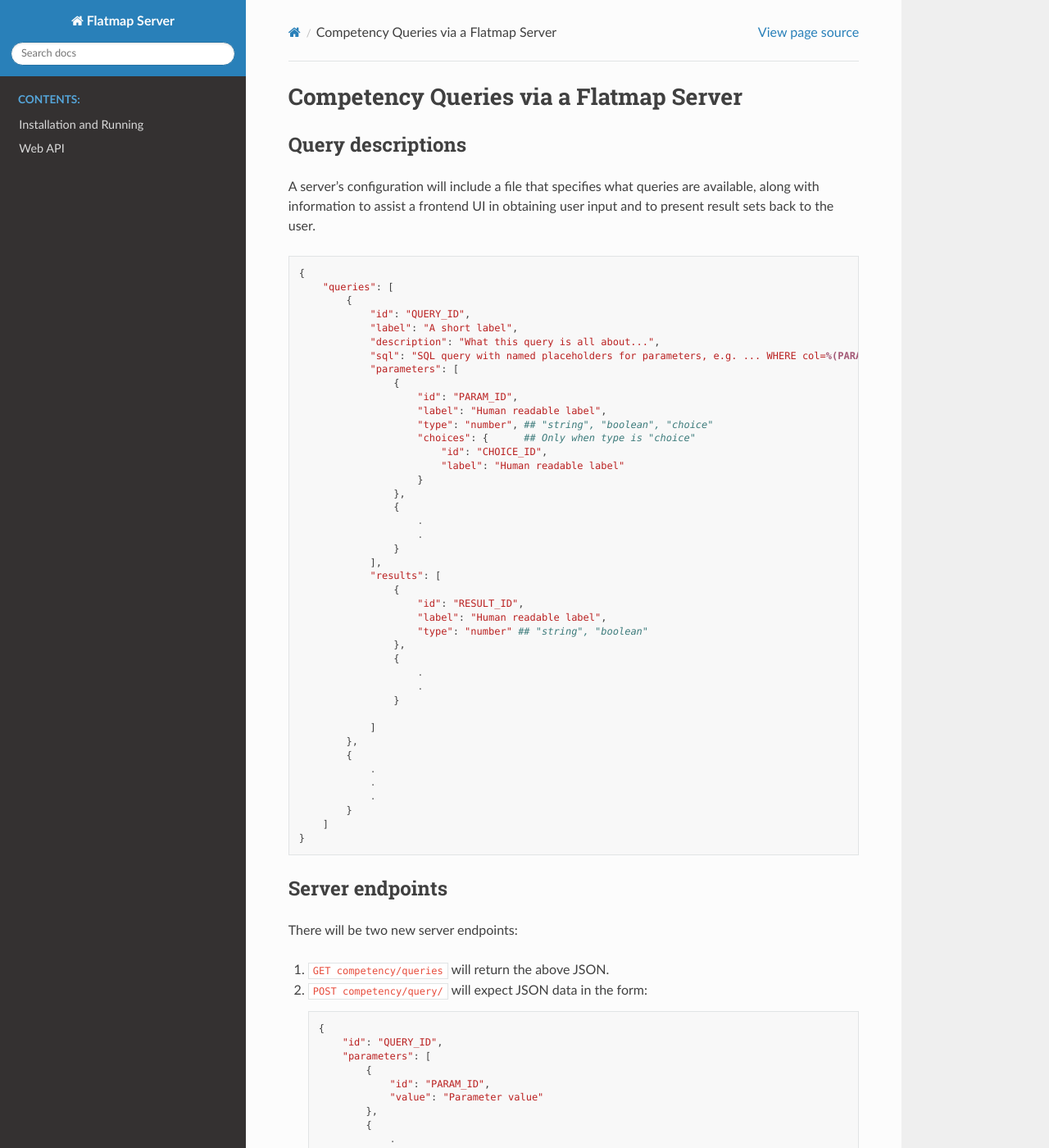
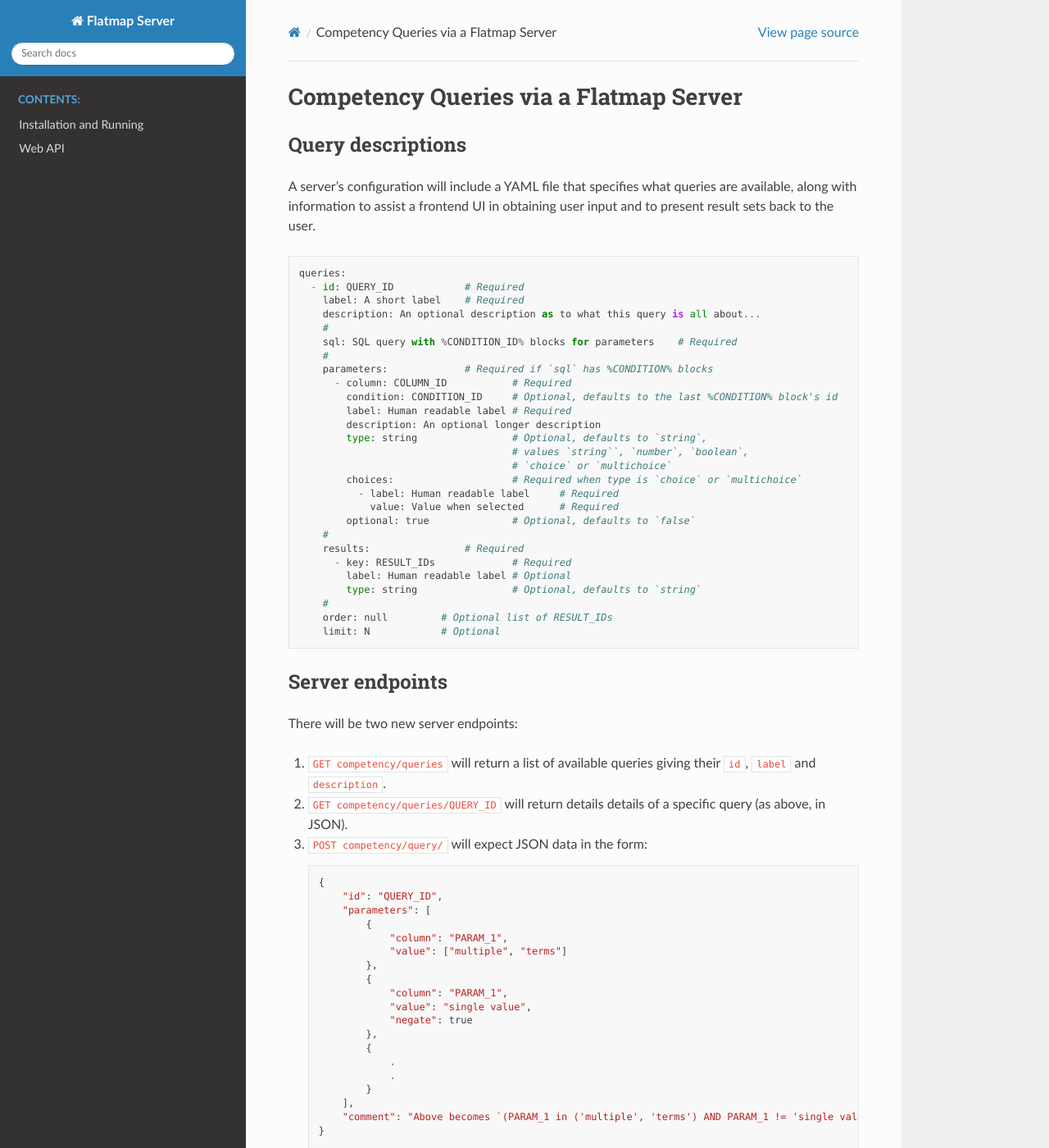
Before and after one commit to AnatomicMaps/flatmap-server, a Sphinx documentation site: the page built from docs/competency.rst, in a window 1280 px wide and 1400 px high. Shown: the whole window at 82% size. Built offline with Sphinx 7.4.7 and the Read the Docs theme 3.1.0, drawn with Linux system fonts in a browser that asks for light colours; pages that are not in the unit, such as notebooks, are missing from menus; some of the changed text lies outside the part shown.

Commit message:
competency: update documentation about query definitions.

```diff
--- a/docs/competency.rst
+++ b/docs/competency.rst
@@ -4,54 +4,38 @@ Competency Queries via a Flatmap Server
 Query descriptions
 ------------------
 
-A server's configuration will include a file that specifies what queries are available, along with
+A server's configuration will include a YAML file that specifies what queries are available, along with
 information to assist a frontend UI in obtaining user input and to present result sets back to the user.
 
 ::
 
-    {
-        "queries": [
-            {
-                "id": "QUERY_ID",
-                "label": "A short label",
-                "description": "What this query is all about...",
-                "sql": "SQL query with named placeholders for parameters, e.g. ... WHERE col=%(PARAM_ID)s",
-                "parameters": [
-                    {
-                        "id": "PARAM_ID",
-                        "label": "Human readable label",
-                        "type": "number", ## "string", "boolean", "choice"
-                        "choices": {      ## Only when type is "choice"
-                            "id": "CHOICE_ID",
-                            "label": "Human readable label"
-                        }
-                    },
-                    {
-                        .
-                        .
-                    }
-                ],
-                "results": [
-                    {
-                        "id": "RESULT_ID",
-                        "label": "Human readable label",
-                        "type": "number" ## "string", "boolean"
-                    },
-                    {
-                        .
-                        .
-                    }
-
-                ]
-            },
-            {
-                .
-                .
-                .
-            }
-        ]
-    }
-
+    queries:
+      - id: QUERY_ID            # Required
+        label: A short label    # Required
+        description: An optional description as to what this query is all about...
+        #
+        sql: SQL query with %CONDITION_ID% blocks for parameters    # Required
+        #
+        parameters:             # Required if `sql` has %CONDITION% blocks
+          - column: COLUMN_ID           # Required
+            condition: CONDITION_ID     # Optional, defaults to the last %CONDITION% block's id
+            label: Human readable label # Required
+            description: An optional longer description
+            type: string                # Optional, defaults to `string`,
+                                        # values `string``, `number`, `boolean`,
+                                        # `choice` or `multichoice`
+            choices:                    # Required when type is `choice` or `multichoice`
+              - label: Human readable label     # Required
+                value: Value when selected      # Required
+            optional: true              # Optional, defaults to `false`
+        #
+        results:                # Required
+          - key: RESULT_IDs             # Required
+            label: Human readable label # Optional
+            type: string                # Optional, defaults to `string`
+        #
+        order: null         # Optional list of RESULT_IDs
+        limit: N            # Optional
 
 
 Server endpoints
@@ -59,22 +43,30 @@ Server endpoints
 
 There will be two new server endpoints:
 
-1.  ``GET competency/queries`` will return the above JSON.
-
-2.  ``POST competency/query/`` will expect JSON data in the form::
+1.  ``GET competency/queries`` will return a list of available
+    queries giving their ``id``, ``label`` and ``description``.
+2.  ``GET competency/queries/QUERY_ID`` will return details
+    details of a specific query (as above, in JSON).
+3.  ``POST competency/query/`` will expect JSON data in the form::
 
         {
             "id": "QUERY_ID",
             "parameters": [
                 {
-                    "id": "PARAM_ID",
-                    "value": "Parameter value"
+                    "column": "PARAM_1",
+                    "value": ["multiple", "terms"]
+                },
+                {
+                    "column": "PARAM_1",
+                    "value": "single value",
+                    "negate": true
                 },
                 {
                     .
                     .
                 }
-            ]
+            ],
+            "comment": "Above becomes `(PARAM_1 in ('multiple', 'terms') AND PARAM_1 != 'single value')"
         }
 
 
```
Also changed, not shown: other parts of docs/competency.rst (+2 -2 lines).
